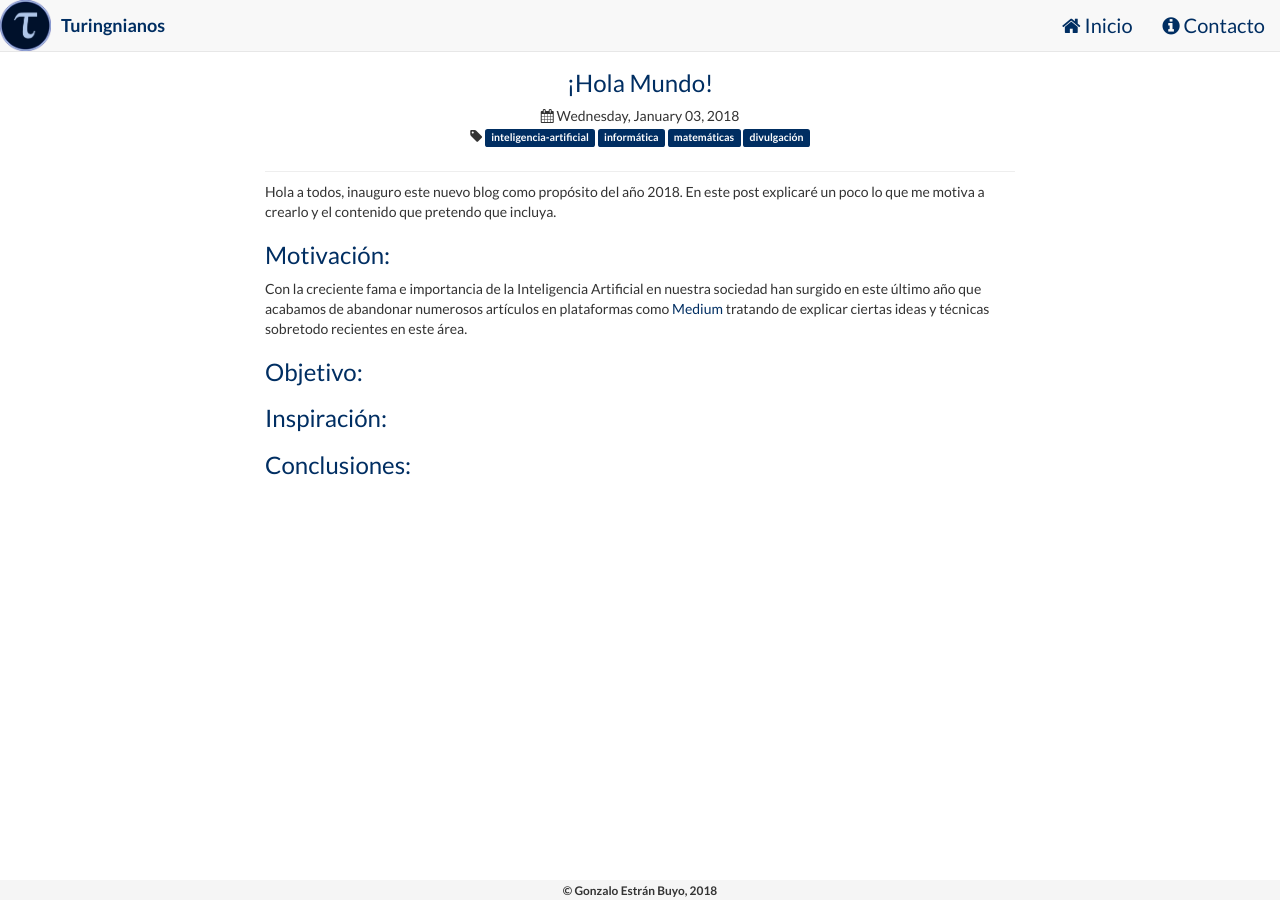
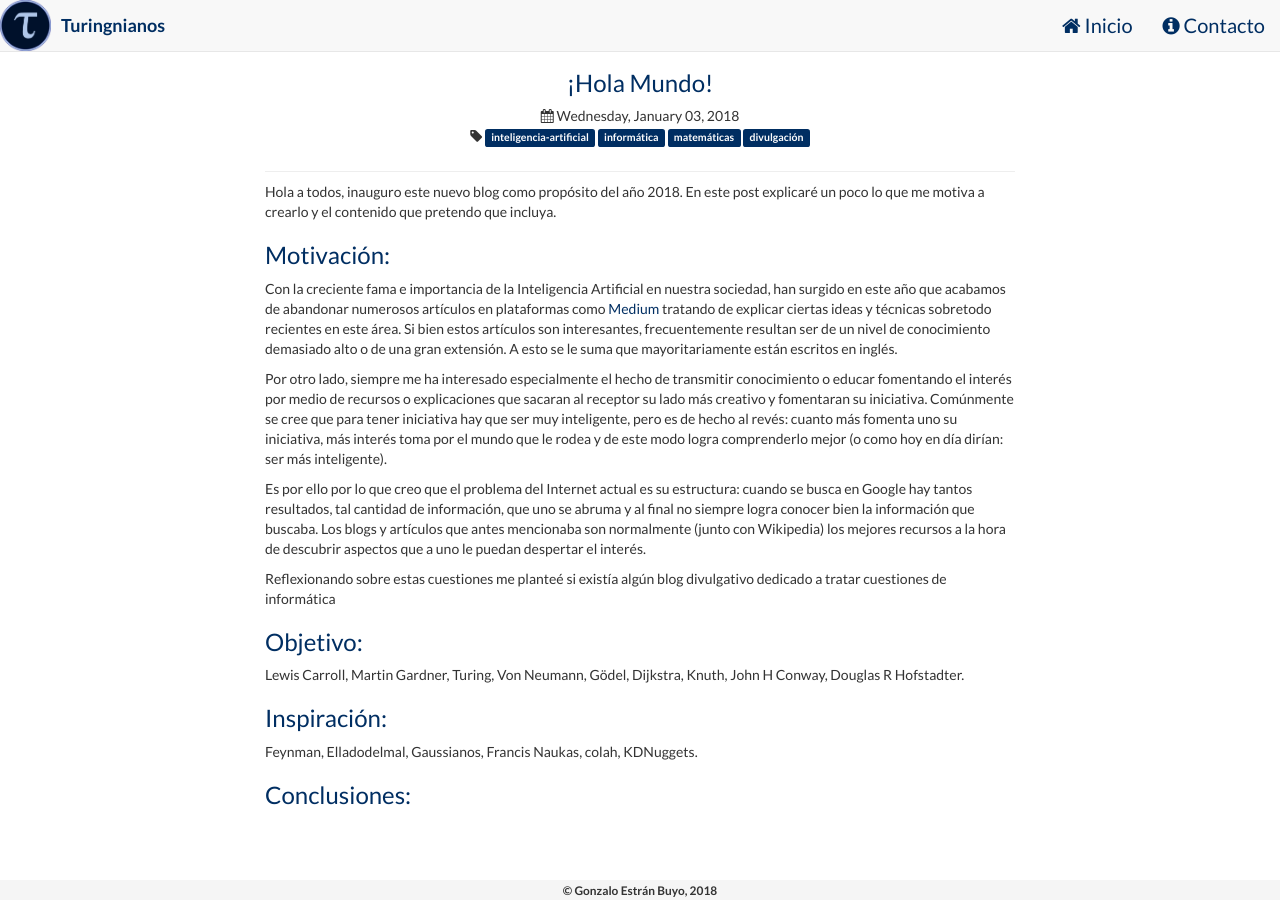
Before and after one commit to turingnianos/turingnianos.github.io, a Jekyll site: the page built from _posts/2018-01-03-hola-mundo.md, in a window 1280 px wide. Built offline with Jekyll 4.4.1, drawn with Linux system fonts in a browser that asks for light colours; nearby versions of some CDN libraries.

Commit message:
Mr Hyde was here …

```diff
--- a/_posts/2018-01-03-hola-mundo.md
+++ b/_posts/2018-01-03-hola-mundo.md
@@ -13,12 +13,18 @@ Hola a todos, inauguro este nuevo blog como propósito del año 2018. En este po
 
 ### Motivación:
 
-Con la creciente fama e importancia de la Inteligencia Artificial en nuestra sociedad han surgido en este último año que acabamos de abandonar numerosos artículos en plataformas como [Medium]() tratando de explicar ciertas ideas y técnicas sobretodo recientes en este área.
+Con la creciente fama e importancia de la Inteligencia Artificial en nuestra sociedad, han surgido en este año que acabamos de abandonar numerosos artículos en plataformas como [Medium](https://medium.com) tratando de explicar ciertas ideas y técnicas sobretodo recientes en este área. Si bien estos artículos son interesantes, frecuentemente resultan ser de un nivel de conocimiento demasiado alto o de una gran extensión. A esto se le suma que mayoritariamente están escritos en inglés.
+
+Por otro lado, siempre me ha interesado especialmente el hecho de transmitir conocimiento o educar fomentando el interés por medio de recursos o explicaciones que sacaran al receptor su lado más creativo y fomentaran su iniciativa. Comúnmente se cree que para tener iniciativa hay que ser muy inteligente, pero es de hecho al revés: cuanto más fomenta uno su iniciativa, más interés toma por el mundo que le rodea y de este modo logra comprenderlo mejor (o como hoy en día dirían: ser más inteligente).
+
+Es por ello por lo que creo que el problema del Internet actual es su estructura: cuando se busca en Google hay tantos resultados, tal cantidad de información, que uno se abruma y al final no siempre logra conocer bien la información que buscaba. Los blogs y artículos que antes mencionaba son normalmente (junto con Wikipedia) los mejores recursos a la hora de descubrir aspectos que a uno le puedan despertar el interés.
+
+Reflexionando sobre estas cuestiones me planteé si existía algún blog divulgativo dedicado a tratar cuestiones de informática
 
 ### Objetivo:
-
+Lewis Carroll, Martin Gardner, Turing, Von Neumann, Gödel, Dijkstra, Knuth, John H Conway, Douglas R Hofstadter.
 
 ### Inspiración:
-
+Feynman, Elladodelmal, Gaussianos, Francis Naukas, colah, KDNuggets.
 
 ### Conclusiones:
```
